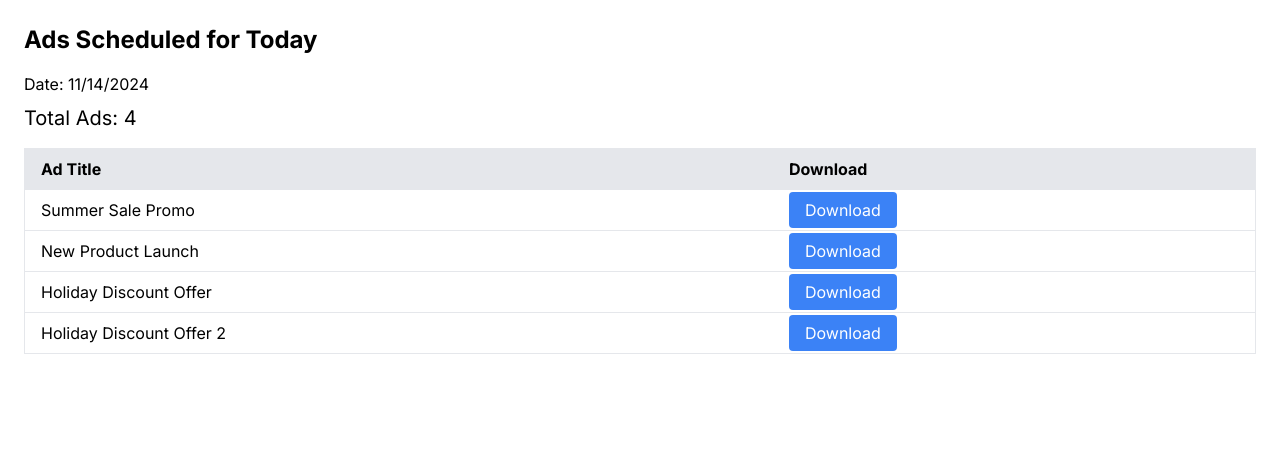
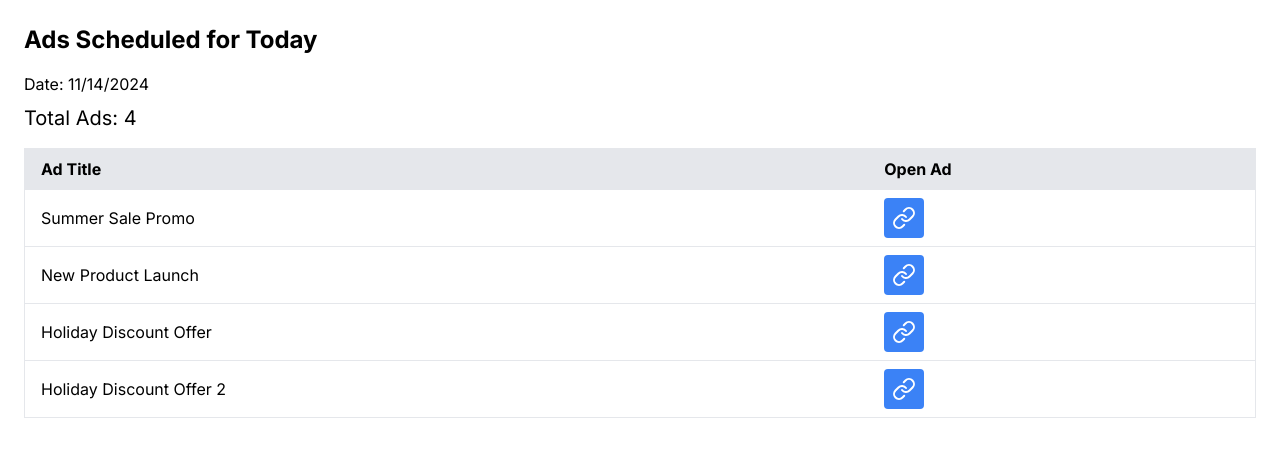
Before and after one commit to pistah-ad/pistah-ssp, a Next.js app: page / in a window 1280 px wide. Shown: the top 456 px of the page. Built offline with nearby package versions, Linux system fonts and the light colour scheme.

Commit message:
open ad link in new tab

```diff
--- a/package.json
+++ b/package.json
@@ -9,10 +9,12 @@
     "lint": "next lint"
   },
   "dependencies": {
-    "@vercel/speed-insights": "^1.0.11",
+    "@vercel/blob": "^0.26.0",
+    "@vercel/speed-insights": "^1.1.0",
     "next": "^15.0.3",
     "react": "^18",
     "react-dom": "^18",
+    "react-icons": "^5.3.0",
     "swr": "^2.2.5"
   },
   "devDependencies": {
--- a/src/app/components/AdItem.tsx
+++ b/src/app/components/AdItem.tsx
@@ -1,7 +1,6 @@
 import React from "react";
 import { Ad } from "../types/ad";
-import DownloadButton from "./DownloadButton";
-
+import LinkButton from "./shared/LinkButton";
 interface AdItemProps {
   ad: Ad;
 }
@@ -10,7 +9,7 @@ const AdItem: React.FC<AdItemProps> = ({ ad }) => (
   <tr>
     <td className="py-2 px-4 border-b">{ad.title}</td>
     <td className="py-2 px-4 border-b">
-      <DownloadButton downloadLink={ad.downloadLink} />
+      <LinkButton link={ad.downloadLink} />
     </td>
   </tr>
 );
--- a/src/app/components/AdList.tsx
+++ b/src/app/components/AdList.tsx
@@ -11,7 +11,7 @@ const AdList: React.FC<AdListProps> = ({ ads }) => (
     <thead className="bg-gray-200">
       <tr>
         <th className="py-2 px-4 border-b text-left">Ad Title</th>
-        <th className="py-2 px-4 border-b text-left">Download</th>
+        <th className="py-2 px-4 border-b text-left">Open Ad</th>
       </tr>
     </thead>
     <tbody>
--- a/src/app/components/DownloadButton.tsx
+++ b/src/app/components/DownloadButton.tsx
@@ -1,16 +1,53 @@
-import React from "react";
+import React, { useState } from "react";
 
 interface DownloadButtonProps {
-  downloadLink: string;
+  filename: string;
 }
 
-const DownloadButton: React.FC<DownloadButtonProps> = ({ downloadLink }) => (
-  <a
-    href={downloadLink}
-    className="bg-blue-500 text-white px-4 py-2 rounded hover:bg-blue-600"
-  >
-    Download
-  </a>
-);
+const DownloadButton: React.FC<DownloadButtonProps> = ({
+  filename: fileName,
+}) => {
+  const [isLoading, setIsLoading] = useState(false);
+  const [error, setError] = useState<string | null>(null);
+
+  const handleDownload = async () => {
+    setIsLoading(true);
+    setError(null);
+
+    try {
+      const response = await fetch(
+        `/api/download/${encodeURIComponent(fileName)}`,
+      );
+
+      if (!response.ok) {
+        throw new Error("Failed to download the file.");
+      }
+
+      const blob = await response.blob();
+      const link = document.createElement("a");
+      link.href = URL.createObjectURL(blob);
+      link.download = fileName;
+      link.click();
+    } catch (err) {
+      setError("An error occurred while downloading the file.");
+      console.error(err);
+    } finally {
+      setIsLoading(false);
+    }
+  };
+
+  return (
+    <div>
+      <button
+        onClick={handleDownload}
+        disabled={isLoading}
+        className="px-4 py-2 bg-blue-500 text-white rounded"
+      >
+        {isLoading ? "Downloading..." : "Download"}
+      </button>
+      {error && <div className="text-red-500 mt-2">{error}</div>}
+    </div>
+  );
+};
 
 export default DownloadButton;
--- /dev/null
+++ b/src/app/components/shared/LinkButton.tsx
@@ -0,0 +1,34 @@
+import React, { useState } from "react";
+import { FiLink } from "react-icons/fi";
+
+interface LinkButtonProps {
+  link: string;
+}
+
+const LinkButton: React.FC<LinkButtonProps> = ({ link }) => {
+  const [error, setError] = useState<string | null>(null);
+
+  const openLink = () => {
+    setError(null);
+    try {
+      window.open(link, "_blank", "noopener,noreferrer");
+    } catch (err) {
+      setError("Unable to open the link. Please check your browser settings.");
+    }
+  };
+
+  return (
+    <div>
+      <button
+        onClick={openLink}
+        className="p-2 bg-blue-500 text-white rounded hover:bg-blue-600 flex items-center justify-center"
+        aria-label="Open link"
+      >
+        <FiLink size={24} /> {/* Displaying the link icon */}
+      </button>
+      {error && <div className="text-red-500 mt-2">{error}</div>}
+    </div>
+  );
+};
+
+export default LinkButton;
--- a/src/pages/api/ads.ts
+++ b/src/pages/api/ads.ts
@@ -5,17 +5,29 @@ import { Ad } from "../../app/types/ad";
 
 export default (_: NextApiRequest, res: NextApiResponse) => {
   const ads: Ad[] = [
-    { id: 1, title: "Summer Sale Promo", downloadLink: "/downloads/ad1.pdf" },
-    { id: 2, title: "New Product Launch", downloadLink: "/downloads/ad2.pdf" },
+    {
+      id: 1,
+      title: "Summer Sale Promo",
+      downloadLink:
+        "https://drive.google.com/file/d/1HaRREfyGlks28fUJ2IevKRuwq6j0B4E5/view?usp=sharing",
+    },
+    {
+      id: 2,
+      title: "New Product Launch",
+      downloadLink:
+        "https://drive.google.com/file/d/1HaRREfyGlks28fUJ2IevKRuwq6j0B4E5/view?usp=sharing",
+    },
     {
       id: 3,
       title: "Holiday Discount Offer",
-      downloadLink: "/downloads/ad3.pdf",
+      downloadLink:
+        "https://drive.google.com/file/d/1HaRREfyGlks28fUJ2IevKRuwq6j0B4E5/view?usp=sharing",
     },
     {
       id: 4,
       title: "Holiday Discount Offer 2",
-      downloadLink: "/downloads/ad3.pdf",
+      downloadLink:
+        "https://drive.google.com/file/d/1HaRREfyGlks28fUJ2IevKRuwq6j0B4E5/view?usp=sharing",
     },
   ];
 
--- /dev/null
+++ b/src/pages/api/download/[filename].ts
@@ -0,0 +1,47 @@
+import { NextApiRequest, NextApiResponse } from "next";
+import { list } from "@vercel/blob";
+import path from "path";
+
+const mimeTypes: { [key: string]: string } = {
+  ".mp4": "video/mp4",
+  ".mp3": "audio/mp3",
+  ".jpg": "image/jpeg",
+  ".jpeg": "image/jpeg",
+  ".png": "image/png",
+  ".gif": "image/gif",
+  ".pdf": "application/pdf",
+  // Add more mime types as needed
+};
+
+export default async function handler(
+  req: NextApiRequest,
+  res: NextApiResponse,
+) {
+  let { filename } = req.query;
+
+  if (!filename || typeof filename !== "string") {
+    return res.status(400).json({ error: "Filename is required" });
+  }
+  filename = "ad-1.mp4";
+  try {
+    const { blobs } = await list({
+      prefix: filename,
+      limit: 1,
+    });
+
+    if (blobs.length === 0) {
+      return res.status(404).json({ error: "File not found" });
+    }
+
+    const blob = blobs[0];
+    const extname = path.extname(filename).toLowerCase();
+    const contentType = mimeTypes[extname] || "application/octet-stream";
+
+    res.setHeader("Content-Type", contentType);
+    res.setHeader("Content-Disposition", `attachment; filename="${filename}"`);
+    res.redirect(blob.url);
+  } catch (error) {
+    console.error("Error fetching blob:", error);
+    res.status(500).json({ error: "Internal Server Error" });
+  }
+}
```
Also changed, not shown: 2 other files (tests, documents, lock files or other folders).
